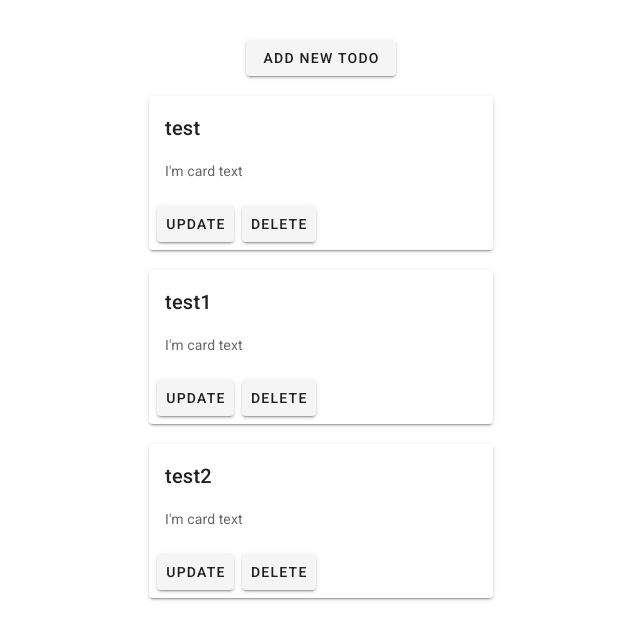
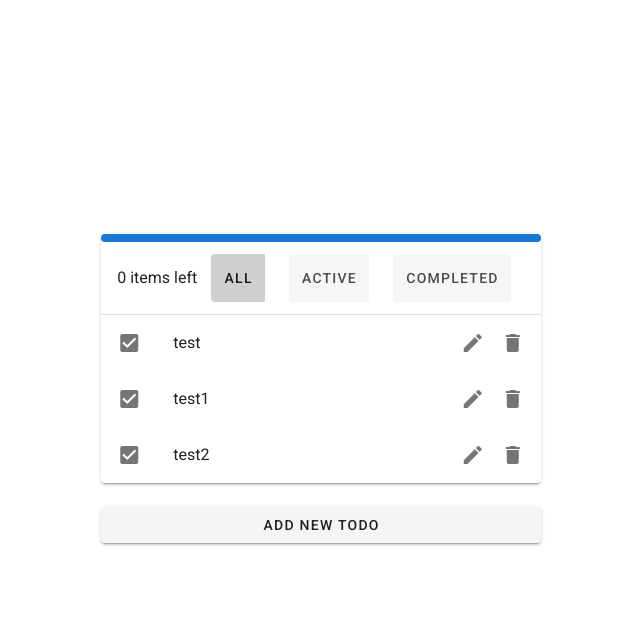
Before and after one commit to MaksNikitin/vuejs-todo-list, a Vue app: page / in a window 1280 px wide. Shown: the top 640 px of the page, without its empty margins (319-959 px from the left). Built offline with nearby package versions, Linux system fonts and the light colour scheme.

Commit message:
redesign

```diff
--- a/src/components/App/App.vue
+++ b/src/components/App/App.vue
@@ -1,12 +1,15 @@
 <template>
   <v-app>
-    <v-content
+    <v-container
       class="fill-height"
-      style="margin: 40px"
       fluid
     >
-      <to-do-list />
-    </v-content>
+      <v-row>
+        <v-col cols="12">
+          <to-do-list />
+        </v-col>
+      </v-row>
+    </v-container>
   </v-app>
 </template>
 
--- a/src/components/ToDoItem/ToDoItem.ts
+++ b/src/components/ToDoItem/ToDoItem.ts
@@ -4,12 +4,17 @@ import { Vue, Component, Prop } from "vue-property-decorator";
 export default class ToDoItem extends Vue {
   @Prop() value!: string;
   @Prop() isChecked!: boolean;
+  @Prop() index!: number;
 
   deleteToDo() {
-    this.$emit('delete', this.$vnode.key);
+    this.$emit('delete', this.index);
   }
 
   updateToDo() {
-    this.$emit('update', this.$vnode.key);
+    this.$emit('update', this.index);
+  }
+
+  changeToDoStatus() {
+    this.$emit('changeStatus', this.index);
   }
 }
--- a/src/components/ToDoItem/ToDoItem.vue
+++ b/src/components/ToDoItem/ToDoItem.vue
@@ -1,20 +1,21 @@
 <template>
-  <v-card
-    max-width="344"
-    class="mx-auto"
-    style="margin-bottom: 20px"
-  >
-    <v-card-title>{{ value }}</v-card-title>
-    <v-card-text>I'm card text</v-card-text>
-    <v-card-actions>
-      <v-btn @click="updateToDo">
-        Update
-      </v-btn>
-      <v-btn @click="deleteToDo">
-        Delete
-      </v-btn>
-    </v-card-actions>
-  </v-card>
+  <v-list-item>
+    <v-list-item-icon @click="changeToDoStatus">
+      <v-icon>{{ isChecked ? 'mdi-checkbox-marked' : 'mdi-checkbox-blank' }}</v-icon>
+    </v-list-item-icon>
+
+    <v-list-item-content>
+      <v-list-item-title v-text="value" />
+    </v-list-item-content>
+
+    <v-list-item-icon @click="updateToDo">
+      <v-icon>mdi-pencil</v-icon>
+    </v-list-item-icon>
+
+    <v-list-item-icon @click="deleteToDo">
+      <v-icon>mdi-delete</v-icon>
+    </v-list-item-icon>
+  </v-list-item>
 </template>
 
 <script lang="ts" src="./ToDoItem.ts" />
--- a/src/components/ToDoList/ToDoList.ts
+++ b/src/components/ToDoList/ToDoList.ts
@@ -3,7 +3,8 @@ import { Vue, Component } from "vue-property-decorator";
 import ToDoItem from '../ToDoItem/ToDoItem.vue';
 import UpdateDialog from '../UpdateDialog/UpdateDialog.vue';
 import toDoMutationTypes from '../../store/toDoModule/mutation-types';
-import ToDoModel from '../../models/ToDoModel';
+import ToDoModel from '../../models/toDoModel';
+import { ToDosFilter } from '../../enums/toDosFilter';
 
 @Component({
   components: {
@@ -24,6 +25,41 @@ export default class ToDoList extends Vue {
     return this.$store.state.toDoModule.toDos;
   }
 
+  get activeToDos(): Array<ToDoModel> {
+    return this.toDos.filter(t => !t.isChecked);
+  }
+
+  get filteredToDos(): Array<ToDoModel> {
+    switch (this.filterValue) {
+      case ToDosFilter.ALL:
+        return this.toDos;
+      case ToDosFilter.ACTIVE:
+        return this.activeToDos;
+      case ToDosFilter.COMPLETED:
+        return this.toDos.filter(t => t.isChecked);
+    }
+
+    return this.toDos;
+  }
+
+  get completedTodosRatio(): number {
+    const completedToDos = this.filteredToDos.filter(t => t.isChecked);
+
+    if (!this.toDos.length) {
+      return 100;
+    }
+
+    return (completedToDos.length / this.filteredToDos.length) * 100;
+  }
+
+  get filterValue(): ToDosFilter {
+    return this.$store.state.toDoModule.selectedFilterValue;
+  }
+
+  set filterValue(filterValue: ToDosFilter) {
+    this.$store.commit(toDoMutationTypes.CHANGE_FILTER, filterValue);
+  }
+
   closeDialog(isSubmitted: boolean = false) {
     if (isSubmitted) {
       if (this.selectedItemIndex >= 0) {
@@ -32,7 +68,7 @@ export default class ToDoList extends Vue {
           item: this.selectedItem,
         });
       } else {
-        this.$store.commit(toDoMutationTypes.ADD_TODO, this.selectedItem);
+        this.$store.dispatch('addToDo', this.selectedItem);
       }
     }
 
@@ -47,12 +83,22 @@ export default class ToDoList extends Vue {
   }
 
   deleteToDo(index: number) {
-    this.$store.commit(toDoMutationTypes.REMOVE_TODO, index);
+    this.$store.dispatch('removeToDo', index);
   }
 
   updateToDo(index: number) {
     this.selectedItemIndex = index;
-    this.selectedItem = Object.assign({}, this.toDos[index]);
+    this.selectedItem = Object.assign({}, this.filteredToDos[index]);
     this.isDialogVisible = true;
   }
+
+  updateStatus(index: number) {
+    const item = Object.assign({}, this.filteredToDos[index]);
+    item.isChecked = !item.isChecked;
+
+    this.$store.dispatch('updateToDo', {
+      index,
+      item,
+    });
+  }
 }
--- a/src/components/ToDoList/ToDoList.vue
+++ b/src/components/ToDoList/ToDoList.vue
@@ -1,19 +1,58 @@
 <template>
-  <v-content>
-    <div style="justify-content: center; display: flex; padding-bottom: 20px;">
-      <v-btn @click="addToDo">
+  <v-content class="mx-auto content-container">
+    <v-card
+      v-if="toDos && toDos.length"
+      class="mb-6"
+    >
+      <v-progress-linear
+        active
+        rounded
+        height="8"
+        :value="completedTodosRatio"
+      />
+
+      <v-list-item class="d-flex justify-space-between">
+        <div>{{ activeToDos.length }} items left</div>
+        <div class="pb-3 pt-3">
+          <v-btn-toggle v-model="filterValue">
+            <v-btn class="mr-3 ml-3 toggle-btn">
+              ALL
+            </v-btn>
+            <v-btn class="mr-3 ml-3 toggle-btn">
+              ACTIVE
+            </v-btn>
+            <v-btn class="mr-3 ml-3 toggle-btn">
+              COMPLETED
+            </v-btn>
+          </v-btn-toggle>
+        </div>
+      </v-list-item>
+
+      <v-divider />
+
+      <div
+        v-for="(item, index) in filteredToDos"
+        :key="index"
+      >
+        <to-do-item
+          :value="item.value"
+          :is-checked="item.isChecked"
+          :index="index"
+          @delete="deleteToDo"
+          @update="updateToDo"
+          @changeStatus="updateStatus"
+        />
+      </div>
+    </v-card>
+
+    <div class="d-flex justify-center mb-6">
+      <v-btn
+        class="add-btn"
+        @click="addToDo"
+      >
         Add New Todo
       </v-btn>
     </div>
-
-    <to-do-item
-      v-for="(toDo, index) in toDos"
-      :key="index"
-      :value="toDo.value"
-      :is-checked="toDo.isChecked"
-      @delete="deleteToDo"
-      @update="updateToDo"
-    />
 
     <update-dialog
       v-if="selectedItem"
@@ -26,3 +65,17 @@
 </template>
 
 <script lang="ts" src="./ToDoList.ts" />
+
+<style lang="css" scoped>
+  .content-container {
+    width: 35%;
+  }
+
+  .add-btn {
+    width: 100%;
+  }
+
+  .toggle-btn {
+    border: 0 !important;
+  }
+</style>
--- a/src/components/UpdateDialog/UpdateDialog.ts
+++ b/src/components/UpdateDialog/UpdateDialog.ts
@@ -1,6 +1,6 @@
 import { Vue, Component, Prop, PropSync } from "vue-property-decorator";
 
-import ToDoModel from '../../models/ToDoModel';
+import ToDoModel from '../../models/toDoModel';
 
 @Component
 export default class ToDoList extends Vue {
@@ -8,13 +8,15 @@ export default class ToDoList extends Vue {
   @PropSync('value', { type: Object }) formValue!: ToDoModel;
   @PropSync('isDialogVisible', { type: Boolean }) isDialogFormVisible!: boolean;
 
-  isValid: boolean = true;
+  isValid: boolean = false;
   valueRules: any = [
     (v: string) => !!v || 'Value is required',
   ];
 
   saveChanges() {
-    this.$emit('close', true);
+    if ((this.$refs.form as Vue & { validate: () => boolean }).validate()) {
+      this.$emit('close', true);
+    }
   }
 
   discardChanges() {
--- a/src/components/UpdateDialog/UpdateDialog.vue
+++ b/src/components/UpdateDialog/UpdateDialog.vue
@@ -24,6 +24,11 @@
             label="Value"
             required
           />
+
+          <v-checkbox
+            v-model="formValue.isChecked"
+            label="Status"
+          />
         </v-form>
       </v-card-text>
 
--- /dev/null
+++ b/src/enums/ToDosFilter.ts
@@ -0,0 +1,5 @@
+export enum ToDosFilter {
+  ALL,
+  ACTIVE,
+  COMPLETED,
+}
--- /dev/null
+++ b/src/services/localStorageService.ts
@@ -0,0 +1,13 @@
+export default class LocalStorageService {
+  static add(key: string, item: any) {
+    localStorage.setItem(key, JSON.stringify(item));
+  }
+
+  static get(key: string) {
+    return JSON.parse(localStorage.getItem(key));
+  }
+
+  static remove(key: string) {
+    localStorage.removeItem(key);
+  }
+}
--- a/src/store/toDoModule/index.ts
+++ b/src/store/toDoModule/index.ts
@@ -1,9 +1,12 @@
-import ToDoModel from "../../models/ToDoModel";
+import ToDoModel from "../../models/toDoModel";
 import mutationTypes from './mutation-types';
+import LocalStorageService from '../../services/localStorageService';
+import { ToDosFilter } from "../../enums/toDosFilter";
 
 export default {
   state: {
     toDos: new Array<ToDoModel>(),
+    selectedFilterValue: ToDosFilter.ALL,
     isLoading: false,
     isFetchFailed: false,
   },
@@ -32,6 +35,9 @@ export default {
       state.isLoading = false;
       state.isFetchFailed = true;
     },
+    [mutationTypes.CHANGE_FILTER](state: any, filterValue: ToDosFilter) {
+      state.selectedFilterValue  = filterValue;
+    },
   },
 
   actions: {
@@ -39,12 +45,31 @@ export default {
       context.commit(mutationTypes.GET_TODOS_REQUEST);
 
       try {
-        const response = await fetch('./data/todos.json');
-        const payload = await response.json();
-        context.commit(mutationTypes.GET_TODOS_SUCCESS, payload);
+        const todos = LocalStorageService.get('todos');
+
+        if (todos && todos.length) {
+          context.commit(mutationTypes.GET_TODOS_SUCCESS, todos);
+        } else {
+          const response = await fetch('./data/todos.json');
+          const payload = await response.json();
+          LocalStorageService.add('todos', payload);
+          context.commit(mutationTypes.GET_TODOS_SUCCESS, payload);
+        }
       } catch (err) {
         context.commit(mutationTypes.GET_TODOS_FAILURE);
       }
     },
+    addToDo(context: any, todoModel: ToDoModel) {
+      context.commit(mutationTypes.ADD_TODO, todoModel);
+      LocalStorageService.add('todos', context.state.toDos);
+    },
+    removeToDo(context: any, index: number) {
+      context.commit(mutationTypes.REMOVE_TODO, index);
+      LocalStorageService.add('todos', context.state.toDos);
+    },
+    updateToDo(context: any, { index, item }: { index: number, item: ToDoModel }) {
+      context.commit(mutationTypes.UPDATE_TODO, { index, item });
+      LocalStorageService.add('todos', context.state.toDos);
+    },
   },
 };
--- a/src/store/toDoModule/mutation-types.ts
+++ b/src/store/toDoModule/mutation-types.ts
@@ -4,6 +4,7 @@ const UPDATE_TODO = 'UPDATE_TODO';
 const GET_TODOS_REQUEST = 'GET_TODOS_REQUEST';
 const GET_TODOS_SUCCESS = 'GET_TODOS_SUCCESS';
 const GET_TODOS_FAILURE = 'GET_TODOS_FAILURE';
+const CHANGE_FILTER = 'CHANGE_FILTER';
 
 export default {
   ADD_TODO,
@@ -12,4 +13,5 @@ export default {
   GET_TODOS_REQUEST,
   GET_TODOS_SUCCESS,
   GET_TODOS_FAILURE,
+  CHANGE_FILTER,
 };
--- a/tsconfig.json
+++ b/tsconfig.json
@@ -1,12 +1,12 @@
 {
   "compilerOptions": {
     "experimentalDecorators": true,
-    "sourceMap": true,
     "target": "es5",
     "strict": true,
     "module": "es2015",
     "moduleResolution": "node",
-    "strictNullChecks": false
+    "strictNullChecks": false,
+    "noImplicitAny": false
   },
   "include": [
     "./src/**/*"
```
Also changed, not shown: 1 other file (tests, documents, lock files or other folders).
